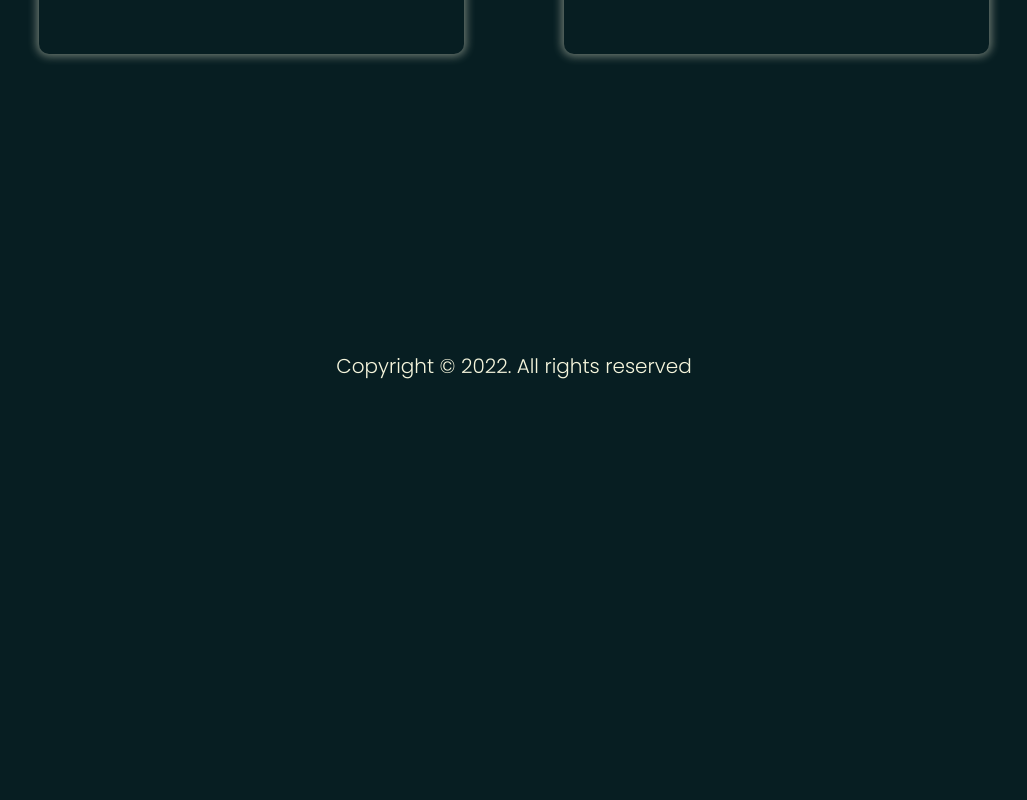
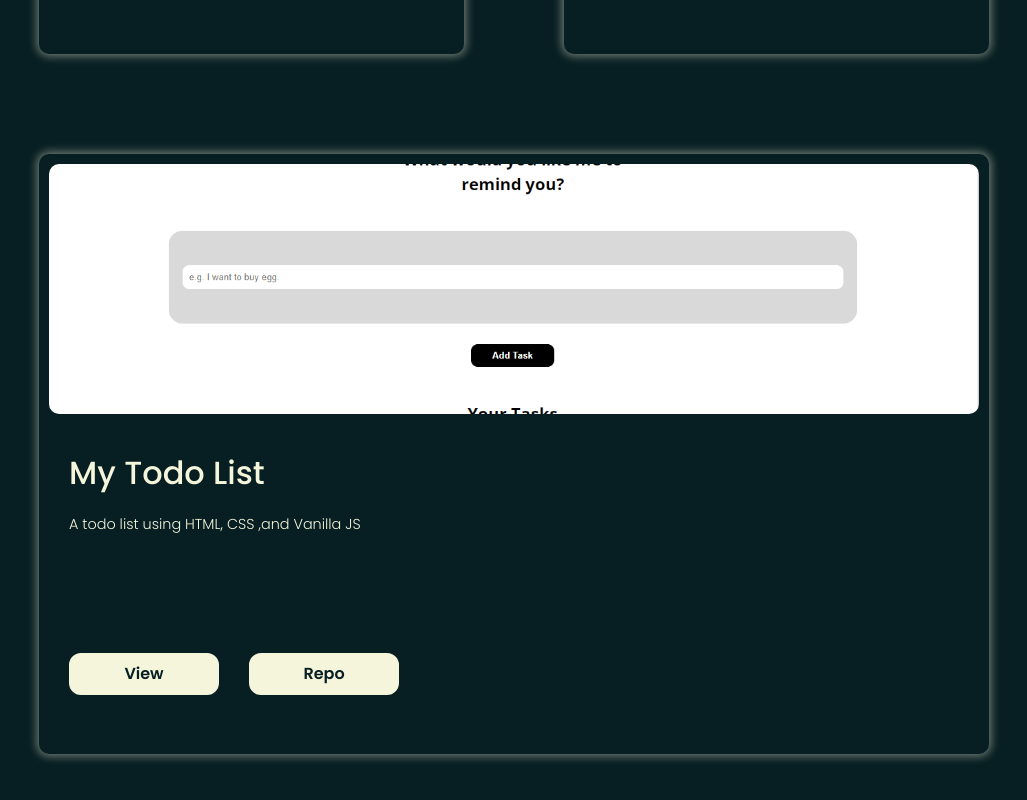
Before and after one commit to Fasina-ayomikun/My-Portfolio-2, a React (Create React App) app: page /portfolio in a window 1280 px wide. Shown: the part 2201-3001 px from the top of the page, without its empty margins (126-1153 px from the left). Before the commit the page ends 2599 px from the top, so only its background shows below. Built offline with nearby package versions, Linux system fonts and the light colour scheme.

Commit message:
initial commit

```diff
--- a/src/data.js
+++ b/src/data.js
@@ -2,9 +2,9 @@ import image from "./images/kitty.png";
 import image2 from "./images/countries.png";
 import image3 from "./images/tasty-kitchen.png";
 import image4 from "./images/space.png";
-import image5 from "./images/time.png";
 import image6 from "./images/beautyhairs.png";
 import image7 from "./images/portfolio1.png";
+import image8 from "./images/todo.png";
 
 export const projects = [
   {
@@ -56,4 +56,12 @@ export const projects = [
     profile_url: "https://fash-portfolio1.netlify.app",
     desc: "My previous portfolio using React.",
   },
+  {
+    id: "7",
+    url: image8,
+    name: "My Todo List",
+    github_url: "https://github.com/Fasina-ayomikun/Todo-List-",
+    profile_url: "https://fash-todo-list.netlify.app",
+    desc: "A todo list using HTML, CSS ,and  Vanilla JS",
+  },
 ];
```
Also changed, not shown: src/images/todo.png (added).
